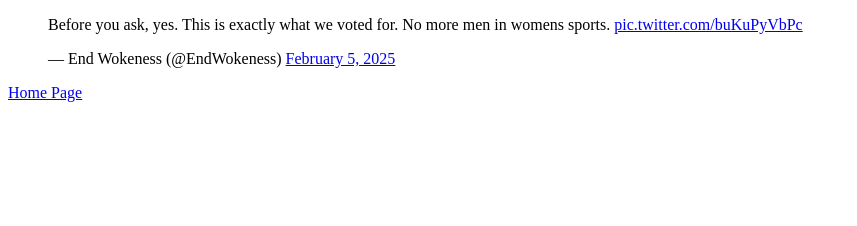
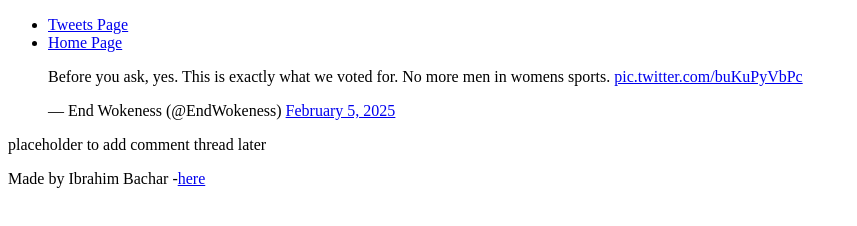
Before and after one commit to IbrahimBachar/My_First_Portfolio, a plain HTML site: page html_basic/tweets.html in a window 1280 px wide. Shown: the whole page, without its empty margins (0-857 px from the left). Drawn offline with Linux system fonts and the light colour scheme.

Commit message:
Update tweets.html

```diff
--- a/html_basic/tweets.html
+++ b/html_basic/tweets.html
@@ -9,8 +9,26 @@
 </head>
 <body>
 
-  <blockquote class="twitter-tweet"><p lang="en" dir="ltr">Before you ask, yes. This is exactly what we voted for. No more men in womens sports. <a href="https://t.co/buKuPyVbPc">pic.twitter.com/buKuPyVbPc</a></p>&mdash; End Wokeness (@EndWokeness) <a href="https://twitter.com/EndWokeness/status/1887250914668617842?ref_src=twsrc%5Etfw">February 5, 2025</a></blockquote> <script async src="https://platform.twitter.com/widgets.js" charset="utf-8"></script>
+    <header>
+        <ul>
+            <li><a href="tweets.html">Tweets Page</a></li>
+            <li><a href="index.html">Home Page</a></li>
+        </ul>
+    </header>
 
-  <a href="index.html">Home Page</a>
+
+    <main>
+        <article>
+            <blockquote class="twitter-tweet"><p lang="en" dir="ltr">Before you ask, yes. This is exactly what we voted for. No more men in womens sports. <a href="https://t.co/buKuPyVbPc">pic.twitter.com/buKuPyVbPc</a></p>&mdash; End Wokeness (@EndWokeness) <a href="https://twitter.com/EndWokeness/status/1887250914668617842?ref_src=twsrc%5Etfw">February 5, 2025</a></blockquote> <script async src="https://platform.twitter.com/widgets.js" charset="utf-8"></script>
+        </article>
+       <aside>
+            <p>placeholder to add comment thread later</p>
+       </aside>
+
+    </main>
+
+    <footer>
+        <p>Made by Ibrahim Bachar -<a href="https://www.linkedin.com/in/ibrahim-bachar-4464872b7/" target="_blank">here</a></p>
+    </footer>
 </body>
 </html>
```
